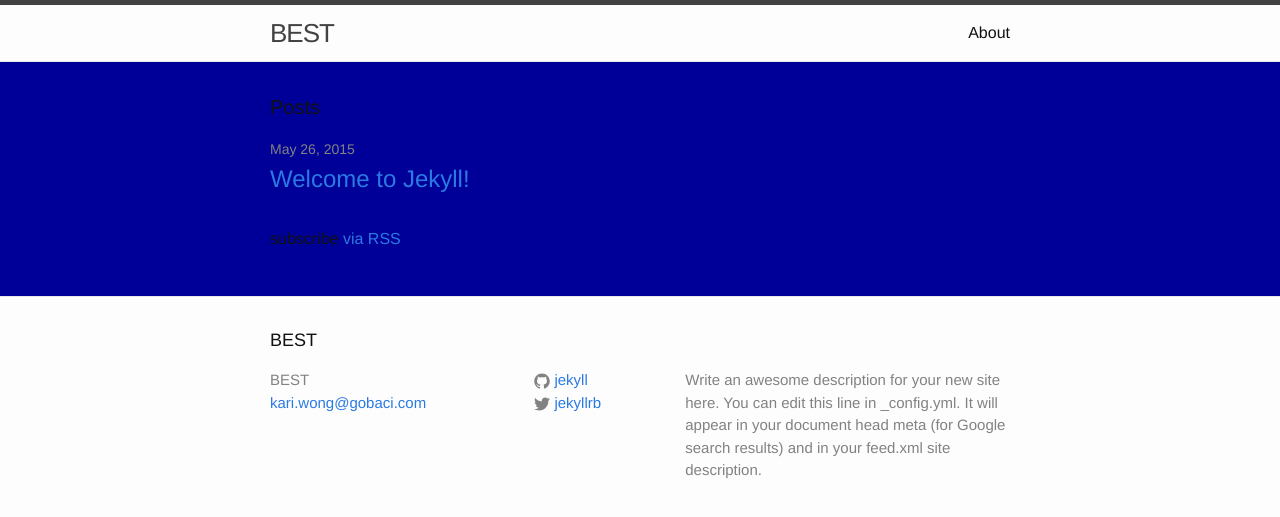
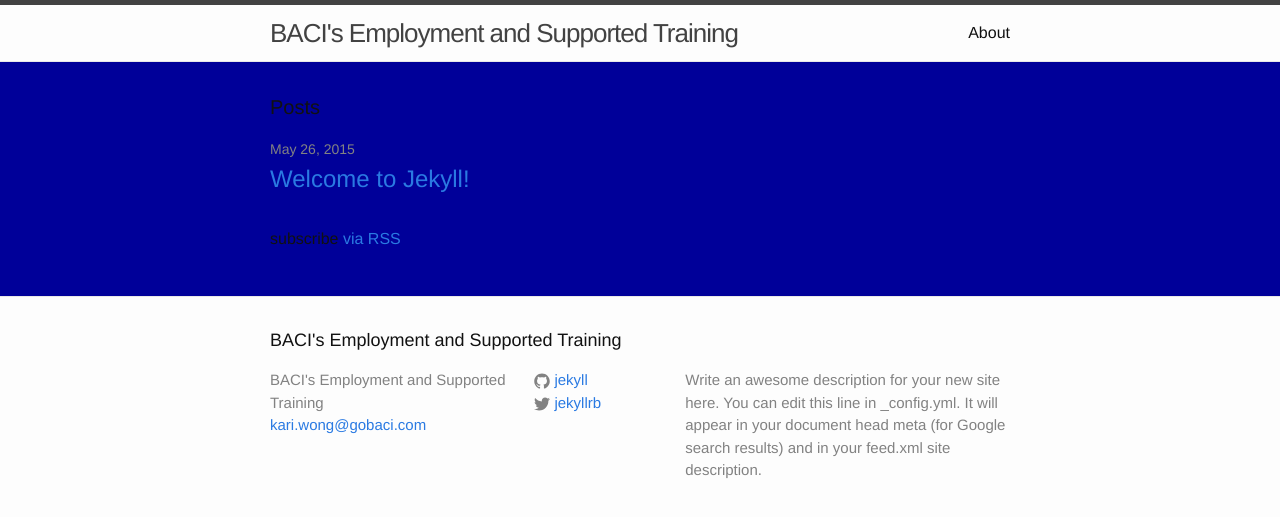
Before and after one commit to BACI-Employment/BACI-Employment.github.io, a Jekyll site: the page built from index.html, in a window 1280 px wide. Shown: the top 517 px of the page. Built offline with Jekyll 4.4.1, drawn with Linux system fonts in a browser that asks for light colours.

Commit message:
site title

```diff
--- a/_config.yml
+++ b/_config.yml
@@ -1,5 +1,5 @@
 # Site settings
-title: BEST
+title: BACI's Employment and Supported  Training
 email: kari.wong@gobaci.com
 description: > # this means to ignore newlines until "baseurl:"
   Write an awesome description for your new site here. You can edit this
```
